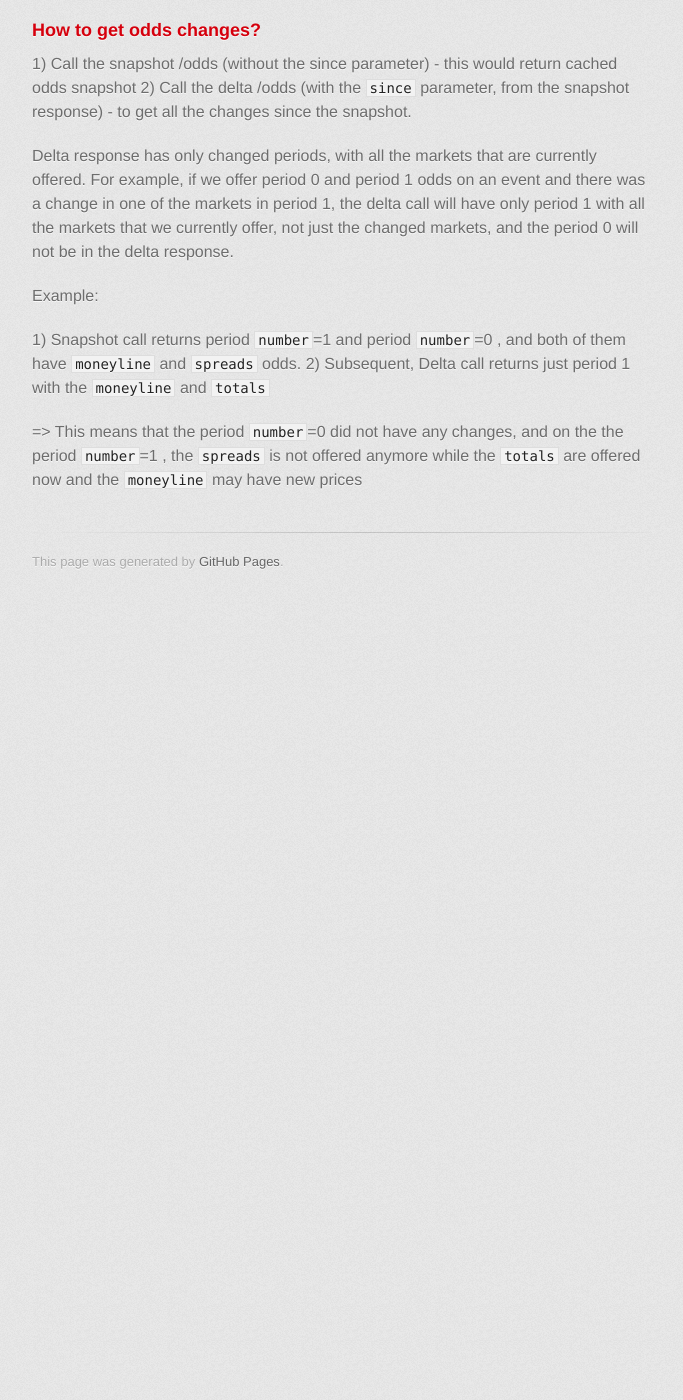
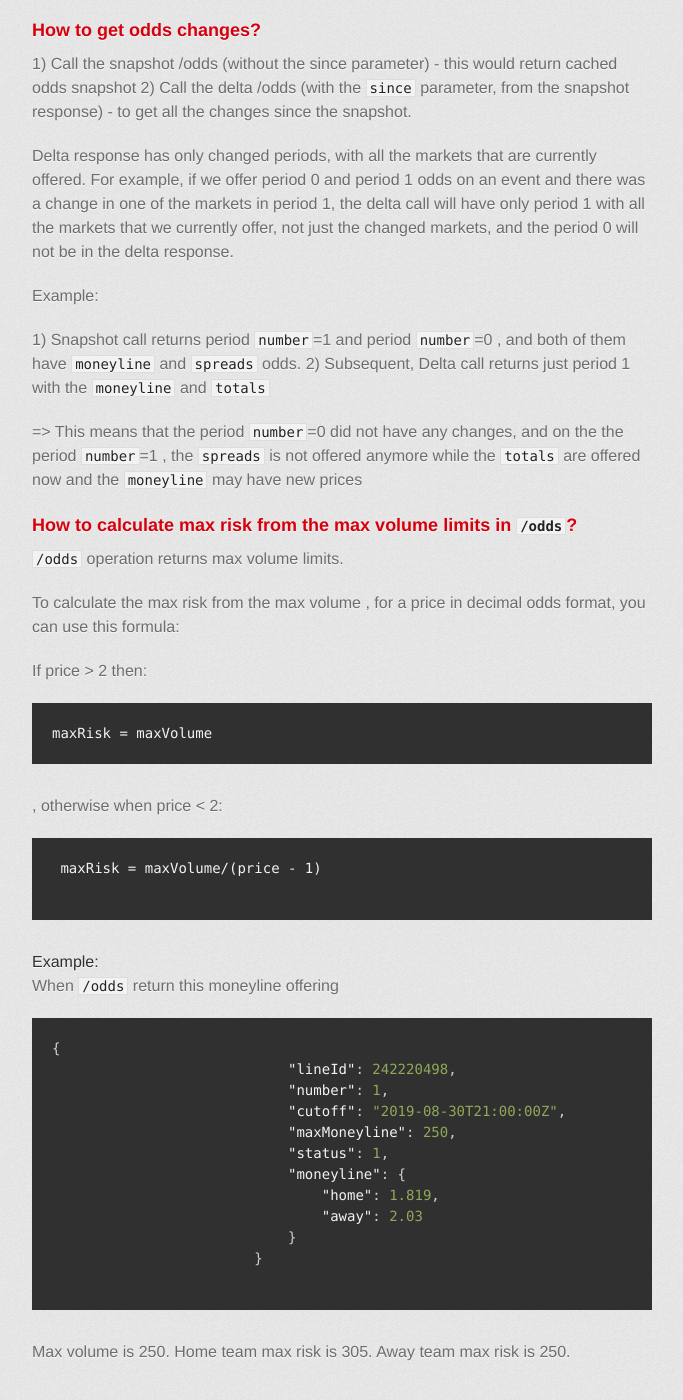
Before and after one commit to ps3838api/ps3838api.github.io, a Jekyll site: the page built from FAQs.md, in a window 1280 px wide and 1400 px high, scrolled down 6034 px. Shown: the whole window, without its empty margins (298-981 px from the left). Built offline with Jekyll 4.4.1, drawn with Linux system fonts in a browser that asks for light colours; some web fonts are replaced; our own code applies the rules of GitHub Pages for plain Markdown files; before the commit the page ends 6635 px from its top, so only the background shows below that.

Commit message:
Update FAQs.md

````diff
--- a/FAQs.md
+++ b/FAQs.md
@@ -266,3 +266,43 @@ Example:
 2) Subsequent, Delta call returns just period 1 with the  `moneyline` and `totals`
 
  => This means that the period `number`=0 did not have any changes, and on the the period `number`=1 , the `spreads` is not offered anymore while the `totals` are offered now and the `moneyline` may have new prices
+
+
+###  How to calculate max risk from the max volume limits in `/odds`?
+
+`/odds` operation returns max volume limits.
+
+To calculate the max risk from the max volume , for a price in decimal odds format, you can use this formula:
+
+If  price  > 2  then:
+```
+maxRisk = maxVolume
+```
+, otherwise when price  < 2:
+```
+ maxRisk = maxVolume/(price - 1)
+
+```
+
+
+
+##### Example:
+
+When `/odds` return this moneyline offering
+```json
+{
+                            "lineId": 242220498,
+                            "number": 1,
+                            "cutoff": "2019-08-30T21:00:00Z",
+                            "maxMoneyline": 250,
+                            "status": 1,
+                            "moneyline": {
+                                "home": 1.819,
+                                "away": 2.03
+                            }
+                        }
+
+```
+Max volume is 250.
+Home team max risk is 305.
+Away team max risk is 250.
````
